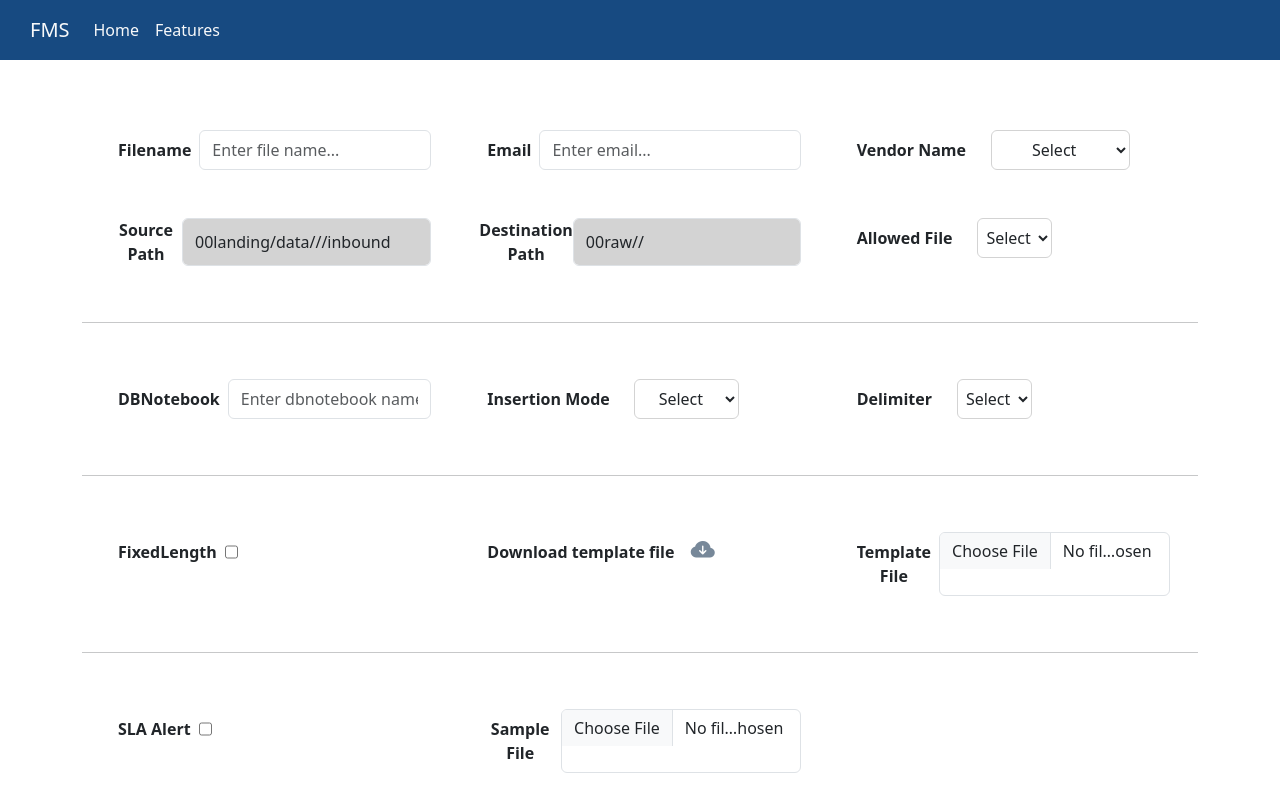
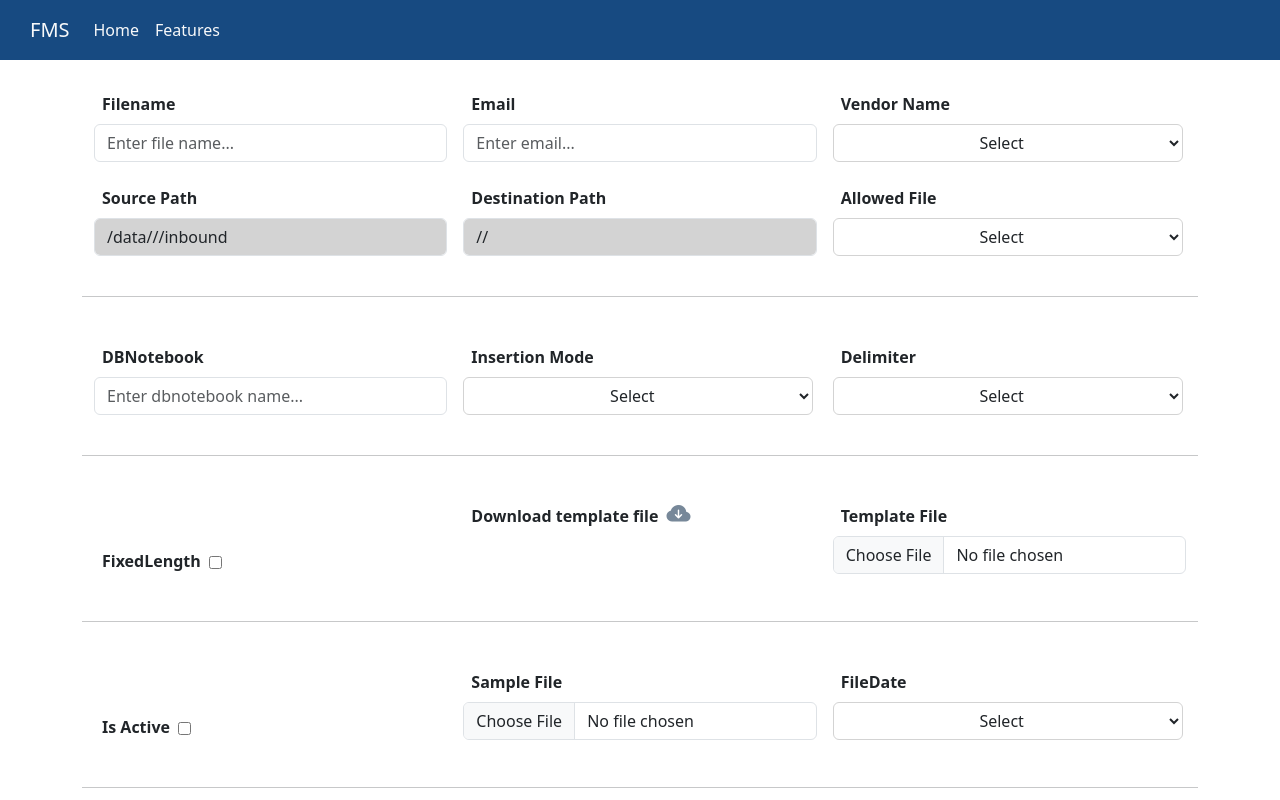
Before and after one commit to kanhaiya-bhayana/File-management-system-react-fe, a React (Create React App) app: page / in a window 1280 px wide. Shown: the top 800 px of the page. Built offline with nearby package versions, Linux system fonts and the light colour scheme.

Commit message:
Fix: API call fixed

```diff
--- a/public/index.html
+++ b/public/index.html
@@ -28,13 +28,15 @@
     <title>React App</title>
     <style>
       body {
-  overflow: hidden; /* Hide scrollbars */
+        /* Hide the scrollbar */
+
+  /* overflow: hidden; Hide scrollbars */
 }
     </style>
   </head>
   <body>
     <noscript>You need to enable JavaScript to run this app.</noscript>
-    <div id="root"></div>
+    <div id="root"</div>
     <!--
       This HTML file is a template.
       If you open it directly in the browser, you will see an empty page.
--- a/src/Components/Dashboard/Dashboard.module.css
+++ b/src/Components/Dashboard/Dashboard.module.css
@@ -1,8 +1,8 @@
 .main{
-    min-height: 85vh;
+    /* min-height: 20vh; */
     /* display: grid; */
     /* place-content: center; */
-    margin-top: 30px;
+    /* margin-top: 30px; */
     /* border: 0.5px solid black;    */
 }
 .title{
--- a/src/Components/Dashboard/Form.js
+++ b/src/Components/Dashboard/Form.js
@@ -4,9 +4,11 @@ import { Button, notification, Space } from 'antd';
 import { isEmail } from 'validator';
 import loadingImage from '../../images/loading.gif';
 import downloadTemplateFile from '../../files/template_file.csv'
+import downloadFixedLengthTemplateFile from '../../files/fixed_length_template_file.csv'
 
 import { pathConfiguration } from '../../utility/StaticDetails';
 import ProgressPage from './ProgressPage';
+
 
 
 
@@ -16,12 +18,10 @@ export default function Form() {
     const [formData, setFormData] = useState(new FormData());
     const [fileName, setFileName] = useState("");
     const [vendorName, setVendorName] = useState("");
-    const [destinationPath, setDestinationPath] = useState("");
-    let sourcepath = pathConfiguration.sourcepathprefix +`${fileName}/${vendorName}`+ pathConfiguration.sourcepathsufix;
-    let destinationpath = pathConfiguration.destinationpathprefix+`${vendorName}/${fileName}`;
-    console.log(sourcepath);
-
-
+    let sourcepath = pathConfiguration.sourcepathprefix + `${fileName}/${vendorName}` + pathConfiguration.sourcepathsufix;
+    let destinationpath = pathConfiguration.destinationpathprefix + `${vendorName}/${fileName}`;
+    const [FixedLength, setFixedLength] = useState(false);
+    const [IsActive, setIsActive] = useState(false);
 
     const openNotificationWithIcon = (type, msg, des) => {
         api[type]({
@@ -36,82 +36,62 @@ export default function Form() {
     const handleDropdownChange1 = (e) => {
         const { name, value } = e.target;
         setVendorName(value);
-
-
-        // let temp = formData.get('fileName');
-        // temp = value + "/"+ temp;
-        // console.log(temp);
-        // const sourcepath = pathConfiguration.sourcepathprefix + temp+pathConfiguration.sourcepathsufix;
-        // setSourcePath(sourcepath);
-        // formData.set('sourcepath', sourcepath);
     };
-
     const handleFileChange = (e) => {
         const file = e.target.files[0];
         formData.set('templatefile', file)
-        // const sourcepath = pathConfiguration.sourcepathprefix + "";
-        // const destinationpath = pathConfiguration.destinationPath + file.name;
-        // setSourcePath(sourcepath);
-        // setDestinationPath(destinationpath);
-        // formData.set('sourcepath', sourcepath);
-        // formData.set('destinationpath', sourcepath);
+
     }
-
     function validateEmail(emailid) {
+        if (emailid === "") {
+            return false;
+        }
         const regex = /^[^\s@]+@[^\s@]+\.[^\s@]+$/;
         return regex.test(emailid);
 
     }
 
-    const handleCheckboxChange = (e) => {
-        const { name, checked } = e.target;
-        const value = checked ? 'yes' : 'no';
-        formData.set(name, value);
-    };
-
     const handleSubmit = (event) => {
         event.preventDefault();
-        formData.set('sourcepath',sourcepath);
-        formData.set('destinationpath',destinationpath);
-        formData.set('filename',fileName);
-        formData.set('vendorname',vendorName);
+
+        formData.set('sourcepath', sourcepath);
+        formData.set('destinationpath', destinationpath);
+        formData.set('filename', fileName);
+        formData.set('vendorname', vendorName);
+        formData.set('fixedlength', FixedLength);
+        formData.set('isactive', IsActive);
+        let email = formData.get('emailid');
         setLoading(true);
-        console.log([...formData.entries()]);
-        const email = formData.get('emailid');
-        console.log(email);
-        console.log(validateEmail(email));
+
         if (!validateEmail(email)) {
             setLoading(false);
-            openNotificationWithIcon('error', 'Email not valid', 'please enter a valid email to proceed further...')
+            openNotificationWithIcon('error', 'try agian', 'Please enter a valid email.')
         }
         else {
+            console.log("come here");
+            console.log([...formData.entries()]);
             fetch('https://localhost:7116/api/file/UploadFile', {
                 method: 'POST',
                 headers: {
-                    //"Content-Type": "multipart/form-data",
+                    // "Content-Type": "multipart/form-data",
                     "Access-Control-Allow-Origin": "*",
                     "Access-Control-Allow-Methods": "POST, GET, OPTIONS, DELETE",
-
                 },
                 body: formData,
+
             })
                 .then((response) => {
                     if (response.ok) {
                         // File uploaded successfully
                         return response.json(); // Parse the response body as JSON
                     } else {
-                        // document.getElementById("myForm").reset();
-                        // Error uploading file
+
                         throw new Error('Error uploading file');
                     }
                 })
                 .then((data) => {
+                    // setFormData(new FormData());
                     // Access the response data
-                    console.log("yha");
-                    setFormData(new FormData());
-                    console.log([...formData.entries()]);
-                    console.log("null ho gyi");
-                    // document.getElementById("myForm").reset();
                     if (data.error == false) {
                         setLoading(false);
                         console.log('File uploaded successfully');
@@ -124,27 +104,22 @@ export default function Form() {
                     }
                 })
                 .catch((error) => {
-                    console.log("yhaaaa");
-                    formData.forEach((value, key) => {
-                        formData.delete(key);
-                      });
-                      sourcepath="";
+                    sourcepath = "";
                     destinationpath = "";
                     setFileName("");
                     setVendorName("");
-                    console.log([...formData.entries()]);
+                    setFixedLength(false);
+                    setIsActive(false);
+                    // console.log([...formData.entries()]);
                     console.log("null ho gyi");
                     if (error == "TypeError: Failed to fetch") {
                         setLoading(false);
-                        // setSourcePath("");
-                        setDestinationPath("");
                         openNotificationWithIcon('error', 'Server error', 'Server is not running up.')
                     } else {
                         setLoading(false);
                         openNotificationWithIcon('error', 'Error uploading file', error.message.toString())
+                        console.error('Error uploading file jjj:', error.message.toString());
                     }
-                    // setFormData(new FormData());
-                    console.error('Error uploading file jjj:', error);
                 });
         };
 
@@ -159,24 +134,26 @@ export default function Form() {
                 loading ? <ProgressPage /> : <>
                     <form>
                         <div className='row p-3'>
-                            <div className='col-4 p-4'>
+                            <div className='col-4 p-2'>
                                 <div className={"form-group" + " " + styles.colDisplay}>
                                     <label htmlFor="exampleInputFileName" className={"p-2" + " " + styles.labelDark}>Filename</label>
-                                    <input type="text" onChange={(e) => setFileName(e.target.value)} className="form-control" id="exampleInputFileName" placeholder="Enter file name..." />
+                                    <input type="text" required onChange={(e) => setFileName(e.target.value)} className="form-control" id="exampleInputFileName" placeholder="Enter file name..." />
                                 </div>
                             </div>
 
-                            <div className='col-4 p-4'>
+                            <div className='col-4 p-2'>
                                 <div className={"form-group" + " " + styles.colDisplay}>
                                     <label htmlFor="exampleInputEmail" className={"p-2" + " " + styles.labelDark}>Email</label>
                                     <input onChange={(e) => formData.set('emailid', e.target.value)} type="email" className="form-control" id="exampleInputEmail" placeholder="Enter email..." />
                                 </div>
+
                             </div>
-                            <div className='col-4 p-4' >
+                            <div className='col-4 p-2' >
                                 <div className={"form-group" + " " + styles.colDisplay}>
 
                                     <label className={"p-2" + " " + styles.labelDark}>Vendor Name</label>
-                                &nbsp;&nbsp;&nbsp;&nbsp;
+                                    {/* &nbsp;&nbsp;&nbsp;&nbsp; */}
+                                    <br />
                                     <select required onChange={handleDropdownChange1} name="vendorname" className={"custom-select btn" + " " + styles.dropdownInput} >
                                         <option defaultValue>Select</option>
                                         <option value="BlackDiamond">BlackDiamond</option>
@@ -187,23 +164,25 @@ export default function Form() {
                                     </select>
                                 </div>
                             </div>
-                            <div className={'col-4 p-4'}>
-                                <div className={"form-group"+ " " + styles.colDisplay} >
-                                <label htmlFor="exampleInputSourcePath" className={styles.labelDark}>Source Path</label>
+                            <div className={'col-4 p-2'}>
+                                <div className={"form-group" + " " + styles.colDisplay} >
+                                    <label className={"p-2" + " " + styles.labelDark}>Source Path</label>
                                     <input type="text" readOnly value={sourcepath} className={styles.disableInput + " " + "form-control"} id="exampleInputSourcePath" placeholder="Enter source path..." />
 
                                 </div>
+
                             </div>
-                            <div className={'col-4 p-4'}>
-                                <div className={"form-group"+ " " + styles.colDisplay}>
-                                <label htmlFor="exampleInputDestinationPath" className={styles.labelDark}>Destination Path</label>
+                            <div className={'col-4 p-2'}>
+                                <div className={"form-group" + " " + styles.colDisplay}>
+                                    <label className={"p-2" + " " + styles.labelDark}>Destination Path</label>
                                     <input type="text" readOnly value={destinationpath} className={styles.disableInput + " " + "form-control"} id="exampleInputDestinationPath" placeholder="Enter destination path..." />
                                 </div>
                             </div>
-                            <div className='col-4 p-4'>
+                            <div className='col-4 p-2'>
                                 <div className={"form-group" + " " + styles.colDisplay}>
                                     <label className={"p-2" + " " + styles.labelDark}>Allowed File</label>
-                                &nbsp;&nbsp;&nbsp;&nbsp;
+                                    {/* &nbsp;&nbsp;&nbsp;&nbsp; */}
+                                    <br />
                                     <select required onChange={handleDropdownChange} name="fileType" className={"custom-select btn" + " " + styles.dropdownInput} >
                                         <option defaultValue>Select</option>
                                         <option value="1">.csv</option>
@@ -215,7 +194,7 @@ export default function Form() {
                         </div>
                         <hr />
                         <div className='row p-3'>
-                            <div className='col-4 p-4'>
+                            <div className='col-4 p-2'>
                                 <div className={"form-group" + " " + styles.colDisplay}>
                                     <label htmlFor="exampleInputDbnotebook" className={"p-2" + " " + styles.labelDark}>DBNotebook</label>
                                     <input type="text" onChange={(e) => formData.set('dbnotebook', e.target.value)} className="form-control" id="exampleInputDbnotebook" placeholder="Enter dbnotebook name..." />
@@ -224,10 +203,11 @@ export default function Form() {
 
 
 
-                            <div className='col-4 p-4'>
+                            <div className='col-4 p-2'>
                                 <div className={"form-group" + " " + styles.colDisplay}>
                                     <label className={"p-2" + " " + styles.labelDark}>Insertion Mode</label>
-                                &nbsp;&nbsp;&nbsp;&nbsp;
+                                    {/* &nbsp;&nbsp;&nbsp;&nbsp; */}
+                                    <br />
                                     <select onChange={handleDropdownChange} name="insertionmode" className={"custom-select btn" + " " + styles.dropdownInput} >
                                         <option defaultValue>Select</option>
                                         <option value="Append">Append</option>
@@ -235,10 +215,11 @@ export default function Form() {
                                     </select>
                                 </div>
                             </div>
-                            <div className='col-4 p-4 '  >
+                            <div className='col-4 p-2 '  >
                                 <div className={"form-group" + " " + styles.colDisplay}>
                                     <label className={"p-2" + " " + styles.labelDark}>Delimiter</label>
-                                &nbsp;&nbsp;&nbsp;&nbsp;
+                                    {/* &nbsp;&nbsp;&nbsp;&nbsp; */}
+                                    <br />
                                     <select onChange={handleDropdownChange} name="delimiter" className={"custom-select btn" + " " + styles.dropdownInput} >
                                         <option defaultValue>Select</option>
                                         <option value=",">,</option>
@@ -251,21 +232,22 @@ export default function Form() {
                         </div>
                         <hr />
                         <div className='row p-3'>
-                            <div className={'col-4 p-4'}>
+                            <div className={'col-4 p-2'}>
                                 <div className={"form-group" + " " + styles.colDisplay}>
-                                <label className={"p-2 form-check-label" + " " + styles.labelDark} htmlFor="flexCheckDefault">
+                                    <label className={"p-2 form-check-label" + " " + styles.labelDark + " "+ styles.labelDarkCheckBox} htmlFor="flexCheckDefault">
                                         FixedLength
                                     </label>
 
-                                <input onChange={handleCheckboxChange} className={styles.checkBox} name="fixedlength" type="checkbox" id="flexCheckDefault" />
+                                    <input onChange={(e) => { setFixedLength(e.target.checked); }} checked={FixedLength} className={styles.checkBox} name="fixedlength" type="checkbox" />
                                 </div>
                             </div>
-                            <div className={'col-4 p-4'}>
+                            <div className={'col-4 p-2'}>
                                 <div className={"form-group" + " " + styles.colDisplay}>
-                                <label className={"p-2" + " " + styles.labelDark}>Download template file</label>&nbsp;&nbsp;<a className={styles.downloadFileIcon} href={downloadTemplateFile} download="Template file" target='_blank' rel='noreferrer'><i className="bi bi-cloud-arrow-down-fill"></i></a>
+                                    <label className={"p-2" + " " + styles.labelDark }>Download template file</label>&nbsp;&nbsp;<a className={styles.downloadFileIcon} href={FixedLength ? downloadFixedLengthTemplateFile : downloadTemplateFile} download={FixedLength ? "Fixed length template file" : "Template file"} target='_blank' rel='noreferrer'><i className="bi bi-cloud-arrow-down-fill"></i></a>
                                 </div>
+
                             </div>
-                            <div className={'col-4 p-4'}>
+                            <div className={'col-4 p-2'}>
                                 <div className={"form-group" + " " + styles.colDisplay}>
 
                                     <label htmlFor="exampleInputTemplateFile" className={"p-2" + " " + styles.labelDark}>Template File</label>
@@ -278,37 +260,50 @@ export default function Form() {
                         <hr />
                         <div className='row p-3'>
 
-                            <div className={'col-4 p-4'}>
+                            <div className={'col-4 p-2'}>
                                 <div className={"form-group" + " " + styles.colDisplay}>
-                                <label className={"p-2 form-check-label" + " " + styles.labelDark} htmlFor="flexCheckDefault">
-                                    SLA Alert
+                                    <label className={"p-2 form-check-label" + " " + styles.labelDark+ " "+ styles.labelDarkCheckBox} htmlFor="flexCheckDefault">
+                                        Is Active
                                     </label>
-                                <input onChange={handleCheckboxChange} name="slaAlert" className={styles.checkBox} type="checkbox" id="flexCheckDefault" />
+                                    <input onChange={(e) => { setIsActive(e.target.checked); }} checked={IsActive} name="IsActive" className={styles.checkBox} type="checkbox" />
                                 </div>
 
                             </div>
-                            <div className={'col-4 p-4'}>
+                            <div className={'col-4 p-2'}>
                                 <div className={"form-group" + " " + styles.colDisplay}>
                                     <label htmlFor="exampleInputTemplateUpload" className={"p-2" + " " + styles.labelDark}>Sample File</label>
                                     <input onChange={(e) => formData.set('samplefile', e.target.files[0])} type="file" className="form-control" id="exampleInputTemplateUpload" />
                                 </div>
                             </div>
+                            <div className='col-4 p-2'>
+                                <div className={"form-group" + " " + styles.colDisplay}>
+
+                                    <label className={"p-2" + " " + styles.labelDark}>FileDate</label>
+                                    {/* &nbsp;&nbsp;&nbsp;&nbsp; */}
+                                    <br />
+                                    <select required onChange={handleDropdownChange} name="filedate" className={"custom-select btn" + " " + styles.dropdownInput} >
+                                        <option defaultValue>Select</option>
+                                        <option value="1">Header</option>
+                                        <option value="2">Footer</option>
+                                        <option value="3">FileName</option>
+                                        <option value="4">CurrentDate</option>
+                                    </select>
+                                </div>
+                            </div>
                         </div>
                         <hr />
                         <div className='row p-3'>
-                            <div className='col-4 p-4'>
+                            <div className='col-4 p-2'>
 
                             </div>
-                            <div className='col-4 p-4'>
+                            <div className='col-4 p-2'>
                                 <button className={"btn text-light" + " " + styles.buttonBgColor} onClick={handleSubmit}>{loading ? "Submitting..." : "Submit"}</button>
                                 &nbsp;&nbsp;
                                 <input type='reset' className={"btn text-light" + " " + styles.buttonBgColor} />
                             </div>
-                            <div className='col-4 p-4'>
+                            <div className='col-4 p-2'>
 
                             </div>
-
-
                         </div>
                     </form>
                 </>
--- a/src/Components/Dashboard/Form.module.css
+++ b/src/Components/Dashboard/Form.module.css
@@ -4,12 +4,17 @@
 
 .dropdownInput{
     border: 0.5px solid lightgray;
-    padding: 4px;
+    float: left;
+    margin-right: 200px;
+    width: 350px;
+    /* padding: 4px; */
 }
 
 .downloadFileIcon{
     font-size: x-large;
     color: lightslategrey;
+    float: left;
+
 
 }
 .downloadFileIcon:hover{
@@ -18,6 +23,7 @@
 
 .labelDark{
     font-weight: 600;
+    float: left;
 }
 
 .buttonBgColor{
@@ -27,11 +33,17 @@
     background-color: #174A81;
 }
 .colDisplay{
-    display: flex;
+    /* display: flex; */
+    /* float: left; */
 }
 .checkBox{
     /* margin-bottom: 20px;
     border-color: #174A81;
     background-color: red;
      */
+     float: left;
+     margin-top: 60px;
 }
+.labelDarkCheckBox{
+    margin-top: 45px;
+}
--- a/src/utility/StaticDetails.js
+++ b/src/utility/StaticDetails.js
@@ -1,6 +1,6 @@
-const sourcePathPrefix = "00landing/data/";
+const sourcePathPrefix = "/data/";
 const sourcePathSufix = "/inbound";
-const destinationPathPrefix = "00raw/";
+const destinationPathPrefix = "/";
 
 
 export const pathConfiguration = {
```
Also changed, not shown: src/Components/Dashboard/formValidation.js (added, +36 -0 lines), src/files/fixed_length_template_file.csv (added). Lines whose indentation alone changed are shown as unchanged.
